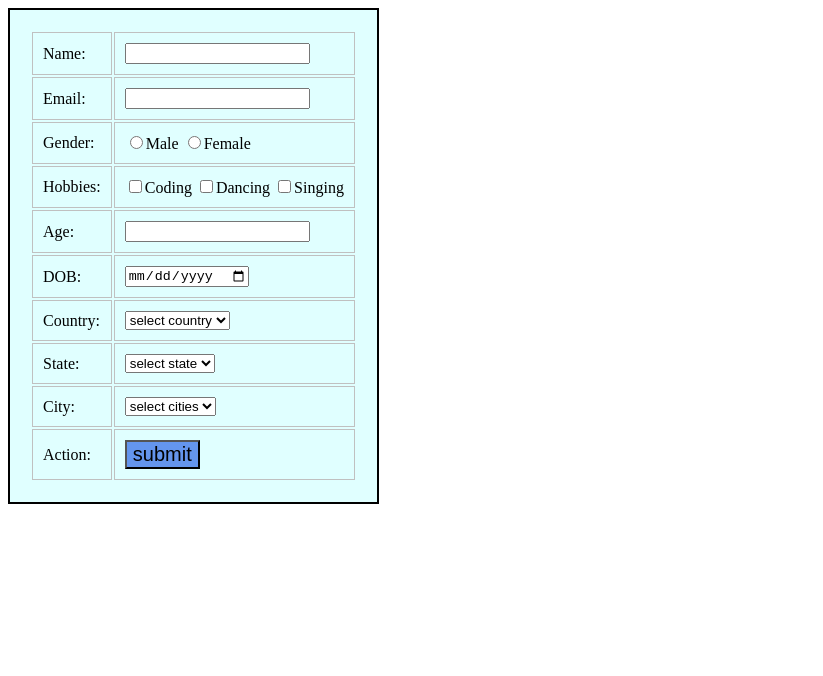
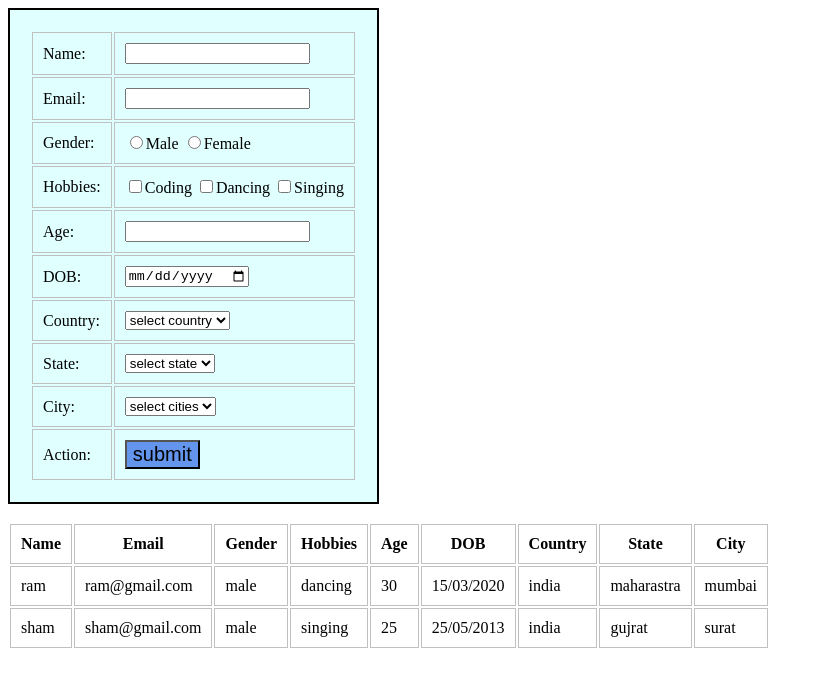
Before and after one commit to Yogesh-Git-Tagline/Demo1, a plain HTML site: page index.html in a window 1280 px wide. Shown: the whole page, without its empty margins (0-823 px from the left). Drawn offline with Linux system fonts and the light colour scheme.

Commit message:
worked on 2nd point

```diff
--- a/index.html
+++ b/index.html
@@ -6,7 +6,7 @@
     <meta name="viewport" content="width=device-width, initial-scale=1.0">
     <title>Demo1</title>
     <link rel="stylesheet" href="style.css">
-    <script src="main.js"></script>
+
 </head>
 
 <body>
@@ -80,7 +80,29 @@
                 </tr>
             </table>
         </form>
+    </div> <br>
+    <div>
+
+
+        <table>
+            <tr>
+                <th>Name</th>
+                <th>Email</th>
+                <th>Gender</th>
+                <th>Hobbies</th>
+                <th>Age</th>
+                <th>DOB</th>
+                <th>Country</th>
+                <th>State</th>
+                <th>City</th>
+            </tr>
+            <tbody id="tbl">
+
+            </tbody>
+        </table>
     </div>
+
+    <script src="main.js"></script>
 </body>
 
 </html>
--- a/main.js
+++ b/main.js
@@ -1 +1,47 @@
 //js
+
+let data = [
+  {
+    name: 'ram',
+    email: 'ram@gmail.com',
+    gender: 'male',
+    hobbies: 'dancing',
+    age: 30,
+    dob: '15/03/2020',
+    country: 'india',
+    state: 'maharastra',
+    city: 'mumbai'
+  },
+  {
+    name: 'sham',
+    email: 'sham@gmail.com',
+    gender: 'male',
+    hobbies: 'singing',
+    age: 25,
+    dob: '25/05/2013',
+    country: 'india',
+    state: 'gujrat',
+    city: 'surat'
+  },
+
+]
+
+
+function showdata() {
+  let i, ele;
+  let tbody = document.getElementById('tbl')
+
+  for (i = 0; i < data.length; i++) {
+    let trData = document.createElement('tr')
+
+    for (ele in data[i]) {
+      let tdData = document.createElement('td')
+      tdData.innerHTML = data[i][ele]
+      trData.appendChild(tdData)
+    }
+    tbody.appendChild(trData)
+  }
+
+}
+
+showdata()
--- a/style.css
+++ b/style.css
@@ -6,7 +6,7 @@
   background-color: lightcyan;
 }
 
-tr,td{
+tr,td,th{
     border: 1px solid silver;
     padding: 10px;
 }
```
